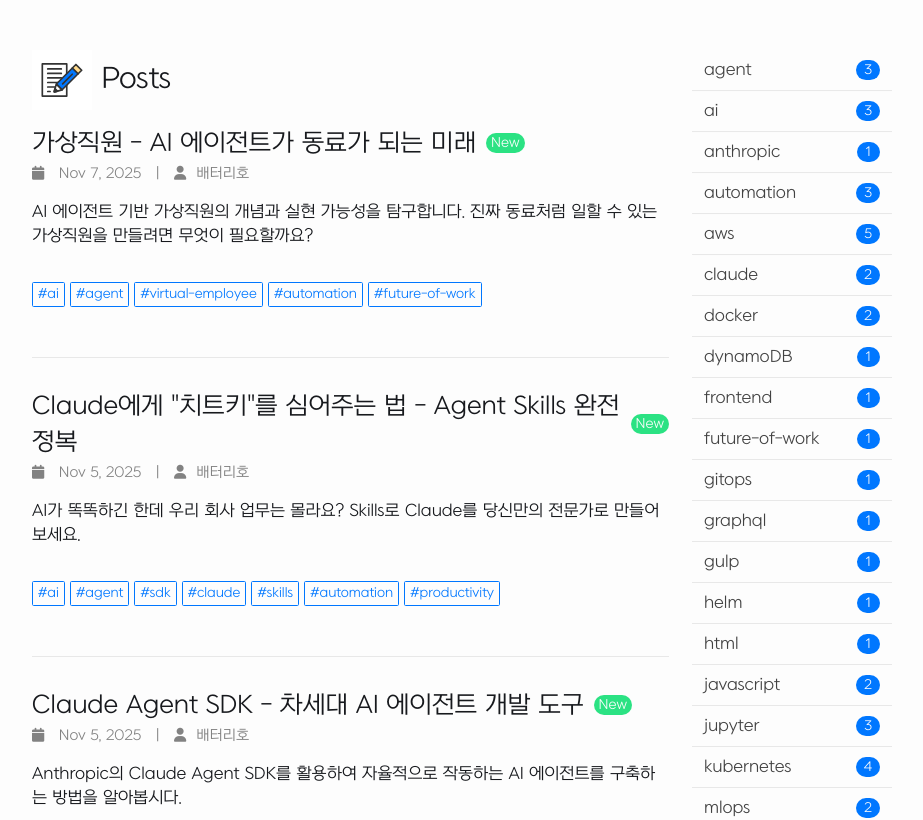
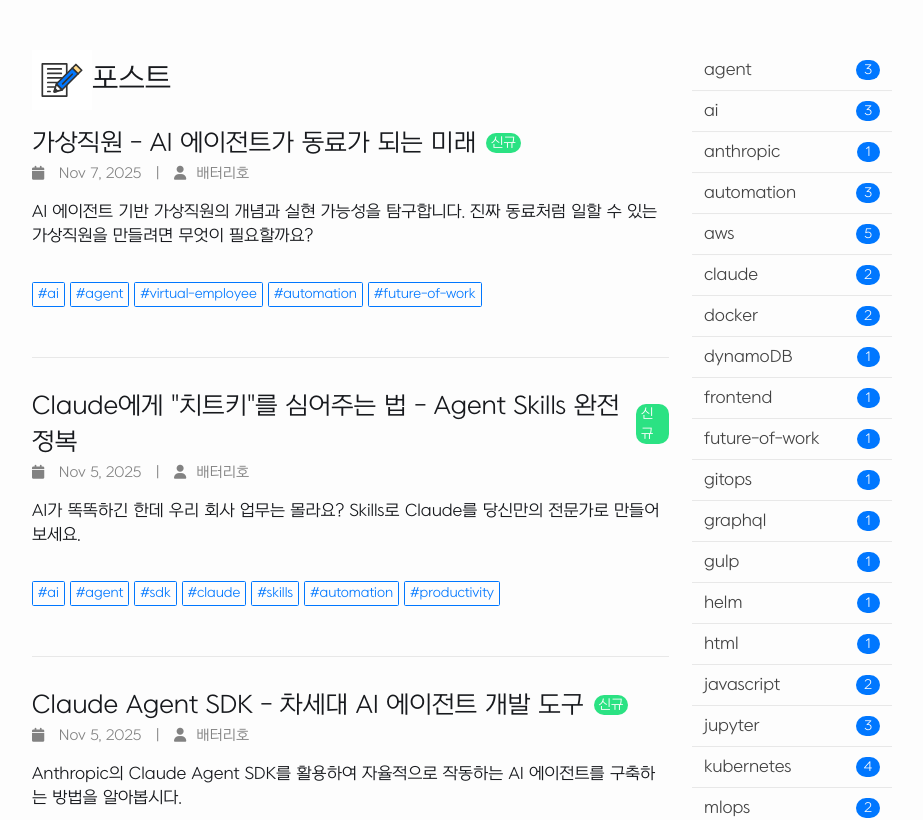
Before and after one commit to batteryhob/batteryhob.github.io, a Jekyll site: the page built from index.md, in a window 1280 px wide and 1400 px high, scrolled down 500 px. Shown: the part 197-1017 px from the top of the window, without its empty margins (178-1101 px from the left). Built offline with Jekyll 4.4.1, drawn with Linux system fonts in a browser that asks for light colours; nearby versions of some CDN libraries; some of the changed text lies outside the part shown.

Commit message:
Add multilingual support to main page content
Updated home page text to support both Korean and English:

_layouts/home.html:
- Posts heading: "Posts" (en) / "포스트" (ko)
- New badge: "New" (en) / "신규" (ko)
- RSS subscribe: "subscribe via RSS" (en) / "RSS로 구독하기" (ko)

_includes/main_banner.html:
- Quote text: English and Korean versions
- Author name: "BatteryHo" (en) / "배터리호" (ko)

All text elements now respect page.lang setting.

```diff
--- a/_includes/main_banner.html
+++ b/_includes/main_banner.html
@@ -4,11 +4,20 @@
     </div>
     <div class="wrapper">
         <div class="page-banner-comment">
+            {%- assign current_lang = page.lang | default: "ko" -%}
+            {%- if current_lang == "en" -%}
+            <div class="small">"When you write anything here,</div>
+            <div>it looks like a famous quote."</div>
+            <div class="writer">BatteryHo
+                <span>(1986.12.30 ~)</span>
+            </div>
+            {%- else -%}
             <div class="small">"이런 곳에 아무말이나 써놓으면,</div>
-            <div >명언같이 보인다."</div>
+            <div>명언같이 보인다."</div>
             <div class="writer">배터리호
                 <span>(1986.12.30 ~)</span>
             </div>
+            {%- endif -%}
         </div>
     </div>
 </section>
--- a/_layouts/home.html
+++ b/_layouts/home.html
@@ -11,7 +11,12 @@ layout: default
     {%- if site.posts.size > 0 -%}
       <h2 class="post-list-heading">
         {% include icon-post.svg %}
+        {%- assign page_lang = page.lang | default: "ko" -%}
+        {%- if page_lang == "en" -%}
         Posts
+        {%- else -%}
+        포스트
+        {%- endif -%}
       </h2>
       <ul class="post-list">
         {%- for post in site.posts -%}
@@ -30,7 +35,11 @@ layout: default
                 {% assign delta_ts = current_ts | minus: past_ts %}
                 {% assign seven_days_ts = 86400 | times: 7 %}
                 {% if seven_days_ts > delta_ts %}
+                {%- if page_lang == "en" -%}
                 New
+                {%- else -%}
+                신규
+                {%- endif -%}
                 {% endif %}
               </span>
           </h3>
@@ -69,7 +78,13 @@ layout: default
         {%- endfor -%}
       </ul>
 
-      <p class="rss-subscribe">subscribe <a href="{{ "/feed.xml" | relative_url }}">via RSS</a></p>
+      <p class="rss-subscribe">
+        {%- if page_lang == "en" -%}
+        subscribe <a href="{{ "/feed.xml" | relative_url }}">via RSS</a>
+        {%- else -%}
+        <a href="{{ "/feed.xml" | relative_url }}">RSS</a>로 구독하기
+        {%- endif -%}
+      </p>
     {%- endif -%}
     </section>
     <section class="side-bar">
```
